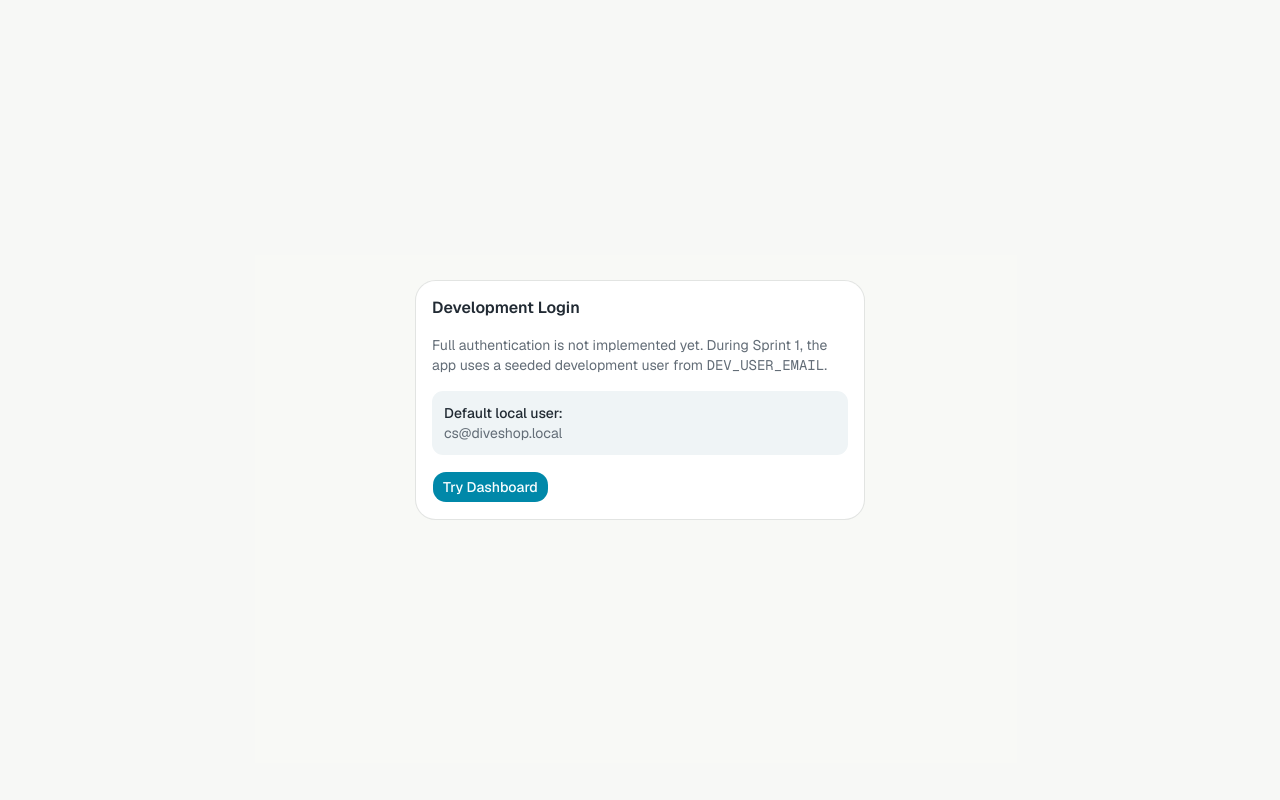
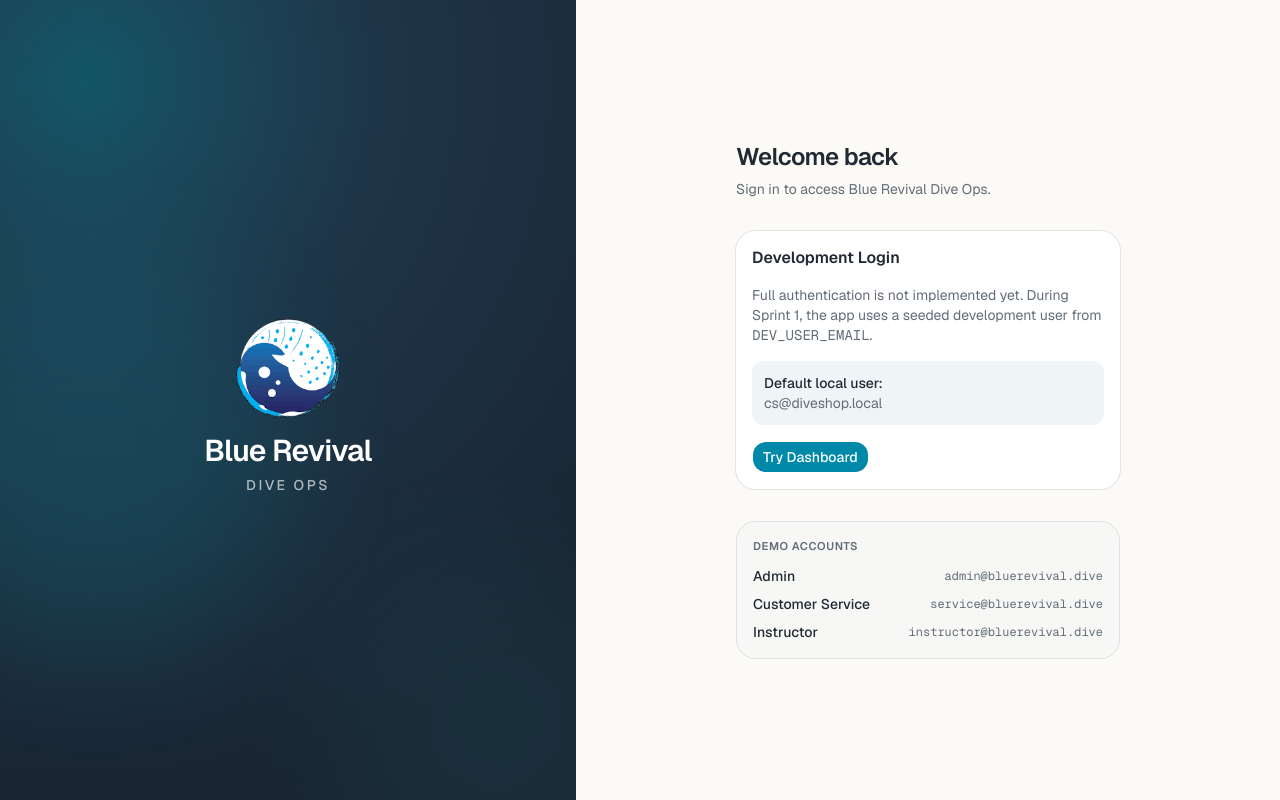
Before and after one commit to ErikRFerreira/dive-shop-management, a Next.js app: page /login in a window 1280 px wide. Built offline with nearby package versions, Linux system fonts and the light colour scheme.

Commit message:
login page UI

```diff
--- a/src/app/globals.css
+++ b/src/app/globals.css
@@ -103,6 +103,14 @@
   --sidebar-accent-foreground: oklch(0.97 0.006 240);
   --sidebar-border: oklch(1 0 0 / 8%);
   --sidebar-ring: oklch(0.8 0.11 205);
+  --sidebar-gradient-background: radial-gradient(
+    120% 90% at 15% 10%,
+    oklch(0.42 0.07 220) 0%,
+    oklch(0.32 0.045 245) 42%,
+    oklch(0.26 0.03 252) 100%
+  );
+  --sidebar-gradient-glow-primary: oklch(0.7 0.12 205 / 35%);
+  --sidebar-gradient-glow-secondary: oklch(0.62 0.1 190 / 30%);
 
   /* Ocean accent (teal/cyan) */
   --ocean: oklch(0.55 0.1 220);
@@ -168,6 +176,14 @@
   --sidebar-accent-foreground: oklch(0.96 0.006 240);
   --sidebar-border: oklch(1 0 0 / 8%);
   --sidebar-ring: oklch(0.78 0.12 205);
+  --sidebar-gradient-background: radial-gradient(
+    120% 90% at 15% 10%,
+    oklch(0.245 0.04 225) 0%,
+    oklch(0.19 0.028 248) 42%,
+    oklch(0.155 0.022 255) 100%
+  );
+  --sidebar-gradient-glow-primary: oklch(0.62 0.1 205 / 18%);
+  --sidebar-gradient-glow-secondary: oklch(0.54 0.08 190 / 12%);
 
   --ocean: oklch(0.75 0.12 205);
   --ocean-foreground: oklch(0.18 0.03 248);
@@ -232,14 +248,6 @@
     grid-area: sidebar;
 
     @apply hidden shrink-0 flex-col text-sidebar-foreground lg:flex;
-
-    /* Subtle ocean-inspired gradient for dive shop theme */
-    background: linear-gradient(
-      to bottom,
-      color-mix(in oklch, var(--sidebar) 100%, oklch(0.35 0.045 220) 12%),
-      var(--sidebar) 45%,
-      color-mix(in oklch, var(--sidebar) 100%, oklch(0.25 0.03 248) 8%)
-    );
   }
 
   .app-sidebar-collapsed {
--- a/src/app/login/page.tsx
+++ b/src/app/login/page.tsx
@@ -1,31 +1,98 @@
-import Link from 'next/link';
+import LoginForm from '@/components/login/login-form';
+import Image from 'next/image';
 
-import { Card, CardContent, CardHeader, CardTitle } from '@/components/ui/card';
-import { Button } from '@/components/ui/button';
+/** Demo accounts surfaced for an internal tool — muted helper only. */
+const demoAccounts = [
+  { role: 'Admin', email: 'admin@bluerevival.dive' },
+  { role: 'Customer Service', email: 'service@bluerevival.dive' },
+  { role: 'Instructor', email: 'instructor@bluerevival.dive' },
+];
 
+/** Renders the branded internal login experience. */
 export default function LoginPage() {
   return (
-    <main className="flex min-h-screen items-center justify-center bg-muted/30 p-6">
-      <Card className="w-full max-w-md">
-        <CardHeader>
-          <CardTitle>Development Login</CardTitle>
-        </CardHeader>
-        <CardContent className="space-y-4">
-          <p className="text-sm text-muted-foreground">
-            Full authentication is not implemented yet. During Sprint 1, the app
-            uses a seeded development user from <code>DEV_USER_EMAIL</code>.
+    <main className="flex min-h-screen bg-background">
+      {/* Left — branded visual panel */}
+      <section className="relative hidden w-[45%] max-w-2xl overflow-hidden lg:flex lg:flex-col lg:justify-between">
+        {/* Ocean-inspired premium gradient */}
+        <div
+          aria-hidden
+          className="absolute inset-0"
+          style={{
+            background:
+              'radial-gradient(120% 90% at 15% 10%, oklch(0.42 0.07 220) 0%, oklch(0.32 0.045 245) 42%, oklch(0.26 0.03 252) 100%)',
+          }}
+        />
+        {/* Soft cyan glow accents */}
+        <div
+          aria-hidden
+          className="absolute -left-24 top-1/3 size-96 rounded-full opacity-40 blur-3xl"
+          style={{ background: 'oklch(0.7 0.12 205 / 35%)' }}
+        />
+        <div
+          aria-hidden
+          className="absolute bottom-0 right-0 size-80 translate-x-1/4 translate-y-1/4 rounded-full opacity-30 blur-3xl"
+          style={{ background: 'oklch(0.62 0.1 190 / 30%)' }}
+        />
+
+        {/* Brand lockup */}
+        <div className="relative z-10 flex flex-1 flex-col items-center justify-center px-8 text-center text-white">
+          <Image
+            src="/icon.png"
+            alt=""
+            width={128}
+            height={128}
+            className="size-32 object-contain"
+            priority
+          />
+          <h1 className="mt-0 font-heading text-3xl font-semibold tracking-tight">
+            Blue Revival
+          </h1>
+          <p className="mt-1.5 text-sm font-medium tracking-[0.18em] text-white/65 uppercase">
+            Dive Ops
           </p>
+        </div>
+      </section>
 
-          <div className="rounded-md bg-muted p-3 text-sm">
-            <p className="font-medium">Default local user:</p>
-            <p className="text-muted-foreground">cs@diveshop.local</p>
+      {/* Right — auth form panel */}
+      <section className="relative flex flex-1 flex-col items-center justify-center px-6 py-12 sm:px-10">
+        {/* Mobile brand (left panel hidden) */}
+
+        <div className="w-full max-w-sm">
+          <header className="mb-8">
+            <h1 className="font-heading text-2xl font-semibold tracking-tight text-foreground text-balance">
+              Welcome back
+            </h1>
+            <p className="mt-1.5 text-sm text-muted-foreground">
+              Sign in to access Blue Revival Dive Ops.
+            </p>
+          </header>
+
+          <LoginForm />
+
+          {/* Demo accounts helper */}
+          <div className="mt-8 rounded-xl border border-border bg-muted/40 p-4">
+            <p className="text-[0.7rem] font-semibold uppercase tracking-wider text-muted-foreground">
+              Demo accounts
+            </p>
+            <ul className="mt-3 flex flex-col gap-2">
+              {demoAccounts.map((account) => (
+                <li
+                  key={account.role}
+                  className="flex items-center justify-between gap-3 text-sm"
+                >
+                  <span className="font-medium text-foreground">
+                    {account.role}
+                  </span>
+                  <span className="truncate font-mono text-xs text-muted-foreground">
+                    {account.email}
+                  </span>
+                </li>
+              ))}
+            </ul>
           </div>
-
-          <Button asChild>
-            <Link href="/dashboard">Try Dashboard</Link>
-          </Button>
-        </CardContent>
-      </Card>
+        </div>
+      </section>
     </main>
   );
 }
--- a/src/components/layout/dashboard-sidebar.tsx
+++ b/src/components/layout/dashboard-sidebar.tsx
@@ -65,21 +65,32 @@ function DashboardSidebar({
           isMobile
             ? 'fixed inset-y-0 left-0 z-50 flex h-dvh w-[85vw] max-w-sm flex-col text-sidebar-foreground shadow-2xl transition-transform duration-200 ease-out lg:hidden'
             : 'app-sidebar',
+          'relative overflow-hidden',
           isMobile && (isOpen ? 'translate-x-0' : '-translate-x-full'),
           isVisuallyCollapsed && 'app-sidebar-collapsed',
         )}
-        style={
-          isMobile
-            ? {
-                background:
-                  'linear-gradient(to bottom, color-mix(in oklch, var(--sidebar) 100%, oklch(0.35 0.045 220) 12%), var(--sidebar) 45%, color-mix(in oklch, var(--sidebar) 100%, oklch(0.25 0.03 248) 8%))',
-              }
-            : undefined
-        }
       >
         <div
+          aria-hidden
+          className="absolute inset-0"
+          style={{
+            background: 'var(--sidebar-gradient-background)',
+          }}
+        />
+        <div
+          aria-hidden
+          className="absolute -left-24 top-1/3 size-96 rounded-full opacity-40 blur-3xl"
+          style={{ background: 'var(--sidebar-gradient-glow-primary)' }}
+        />
+        <div
+          aria-hidden
+          className="absolute bottom-0 right-0 size-80 translate-x-1/4 translate-y-1/4 rounded-full opacity-30 blur-3xl"
+          style={{ background: 'var(--sidebar-gradient-glow-secondary)' }}
+        />
+
+        <div
           className={cn(
-            'flex items-center',
+            'relative z-10 flex items-center',
             isVisuallyCollapsed
               ? 'flex-col gap-3 px-3 py-5'
               : 'gap-3 px-5 py-6',
@@ -137,7 +148,7 @@ function DashboardSidebar({
 
         <nav
           className={cn(
-            'flex flex-1 flex-col gap-1 overflow-y-auto px-3 py-2',
+            'relative z-10 flex flex-1 flex-col gap-1 overflow-y-auto px-3 py-2',
             isVisuallyCollapsed && 'px-2',
             isMobile && 'py-4',
           )}
@@ -152,7 +163,7 @@ function DashboardSidebar({
 
         <div
           className={cn(
-            'mt-auto px-5 py-5',
+            'relative z-10 mt-auto px-5 py-5',
             isVisuallyCollapsed && 'px-3 py-4',
             isMobile && 'border-t border-sidebar-border py-4',
           )}
--- /dev/null
+++ b/src/components/login/login-form.tsx
@@ -0,0 +1,30 @@
+import { Button } from '@/components/ui/button';
+import { Card, CardContent, CardHeader, CardTitle } from '@/components/ui/card';
+import Link from 'next/link';
+
+export default function LoginForm() {
+  return (
+    <div>
+      <Card className="w-full max-w-md">
+        <CardHeader>
+          <CardTitle>Development Login</CardTitle>
+        </CardHeader>
+        <CardContent className="space-y-4">
+          <p className="text-sm text-muted-foreground">
+            Full authentication is not implemented yet. During Sprint 1, the app
+            uses a seeded development user from <code>DEV_USER_EMAIL</code>.
+          </p>
+
+          <div className="rounded-md bg-muted p-3 text-sm">
+            <p className="font-medium">Default local user:</p>
+            <p className="text-muted-foreground">cs@diveshop.local</p>
+          </div>
+
+          <Button asChild>
+            <Link href="/dashboard">Try Dashboard</Link>
+          </Button>
+        </CardContent>
+      </Card>
+    </div>
+  );
+}
```
